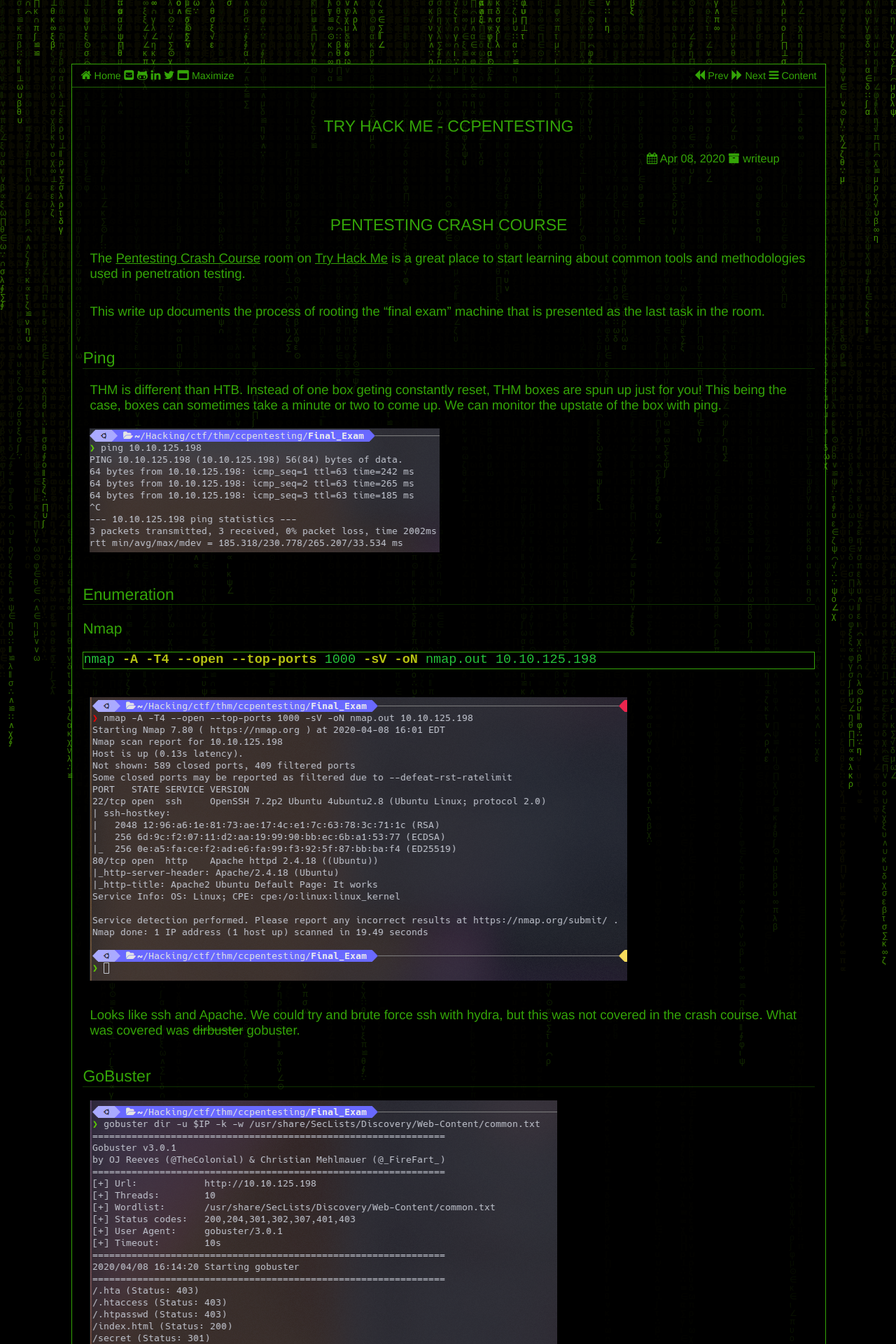
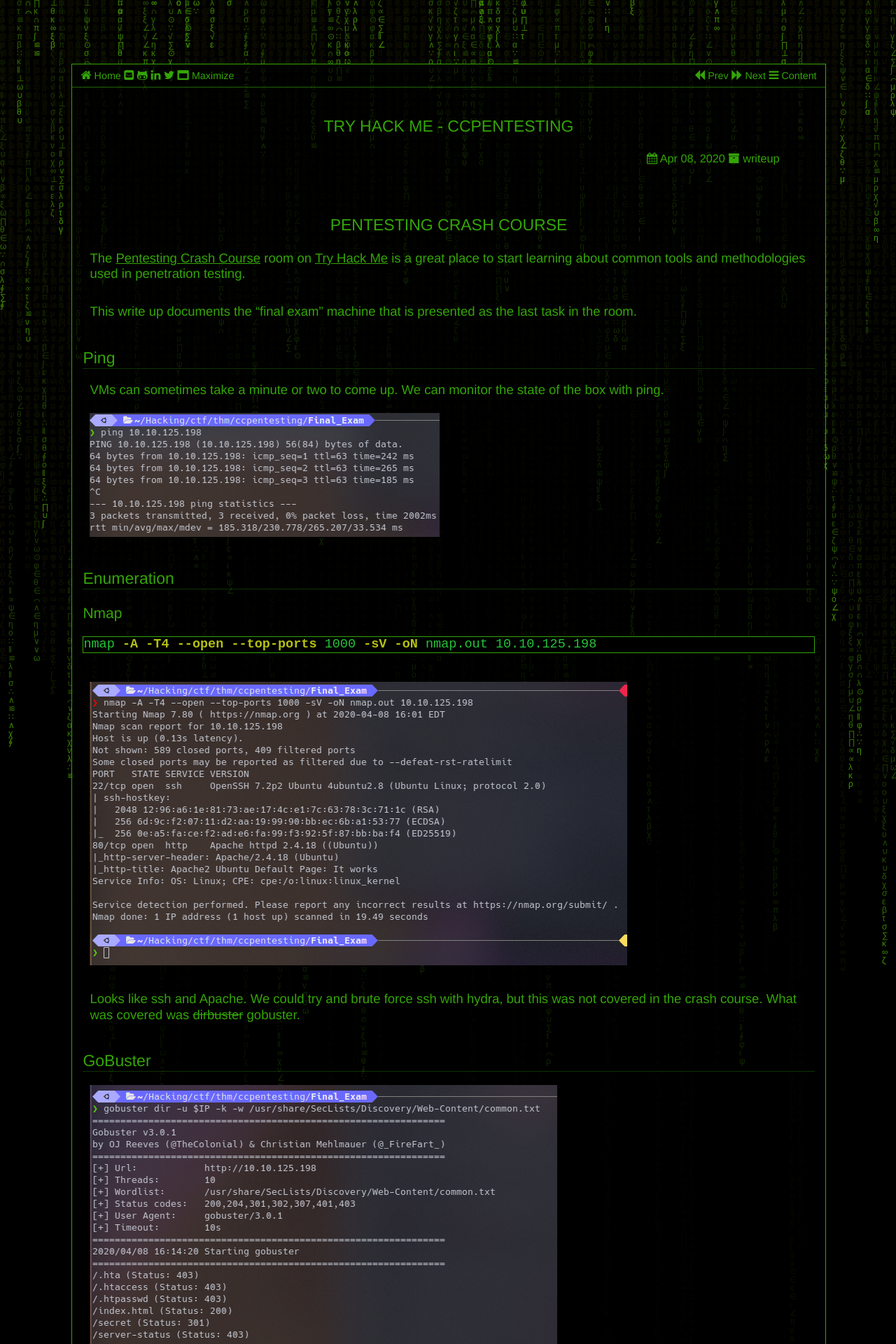
Before and after one commit to nbaertsch/nbaertsch.github.io, a Jekyll site: the page built from _posts/2020-04-08-try-hack-me-ccpentesting.md, in a window 1280 px wide. Shown: the top 1920 px of the page at 70% size. Built offline with Jekyll 4.4.1, drawn with Linux system fonts in a browser that asks for light colours.

Commit message:
THM ccpentesting writeup

```diff
--- a/_posts/2020-04-08-try-hack-me-ccpentesting.md
+++ b/_posts/2020-04-08-try-hack-me-ccpentesting.md
@@ -8,11 +8,11 @@
 The [Pentesting Crash Course](https://tryhackme.com/room/ccpentesting) room on [Try Hack Me](https://tryhackme.com/) is a great place to start learning about common tools and methodologies used in penetration testing.
 <br/>
 
-This write up documents the process of rooting the "final exam" machine that is presented as the last task in the room.
+This write up documents the "final exam" machine that is presented as the last task in the room.
 <br/>
 
 ## ping
-THM is different than HTB. Instead of one box geting constantly reset, THM boxes are spun up just for you!  This being the case, boxes can sometimes take a minute or two to come up.  We can monitor the upstate of the box with ping.
+VMs can sometimes take a minute or two to come up.  We can monitor the state of the box with ping.
 <br/>
 <img src="../assets/img/thm/ccpentest/ping.png">
 <br/>
```
